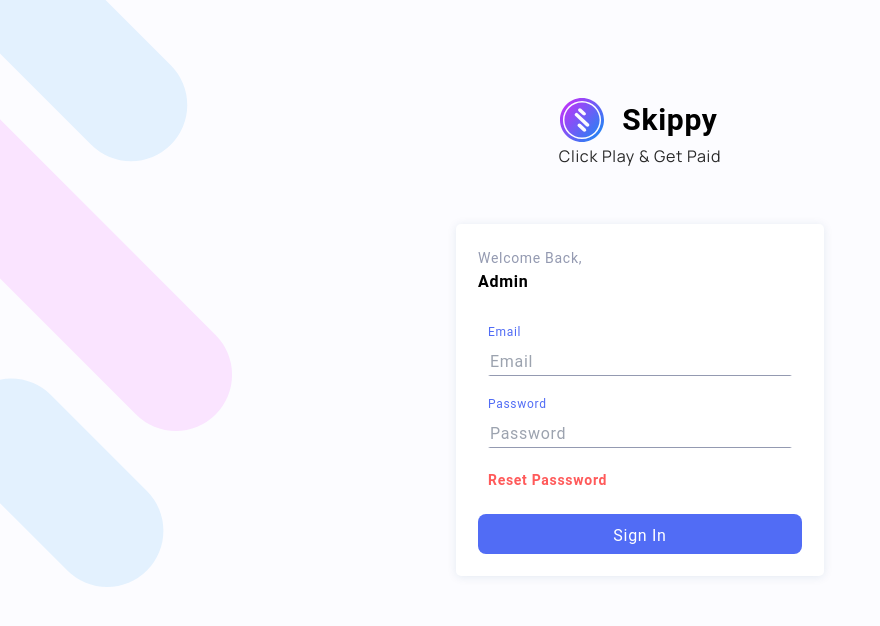
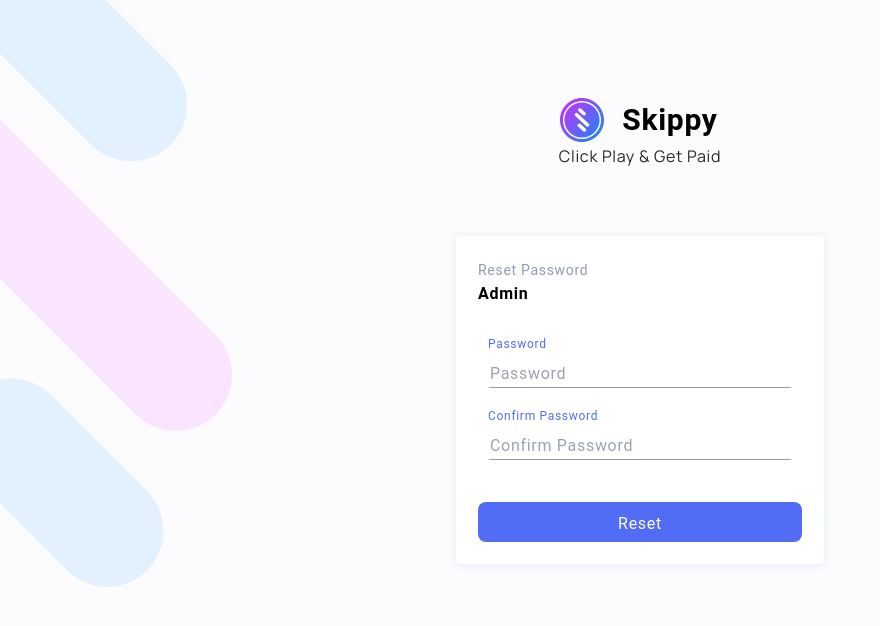
Before and after one commit to purplegate-technologies/skippy, a React (Create React App) app: page /reset in a window 1280 px wide. Before the commit this address led to /login. Shown: the top 626 px of the page, without its empty margins (0-880 px from the left). Built offline with nearby package versions, Linux system fonts and the light colour scheme.

Commit message:
update on olivermead laptop

```diff
--- a/src/App.tsx
+++ b/src/App.tsx
@@ -24,6 +24,7 @@ import FinanceDetails from "./pages/finance-details/FinanceDetails";
 import AdvertisementDetails from "./pages/advertisements-details/AdvertisementDetails";
 import InviteUser from "./pages/InviteUser/InviteUser";
 import VoucherDetails from "./pages/VoucherDetails/VoucherDetails";
+import ResetPassword from "./pages/login/ResetPassword";
 
 function App() {
   // const  token  = useAppSelector(selectCurrentToken)
@@ -32,6 +33,7 @@ function App() {
       <ToastContainer />
       <Routes>
         {/* public routes */}
+        <Route path="reset" element={<ResetPassword />} />
         <Route path="login" element={<LogIn />} />
         <Route path="*" element={<Navigate to='/' />} />
 
--- a/src/components/successModal/SuccessModal.tsx
+++ b/src/components/successModal/SuccessModal.tsx
@@ -1,6 +1,6 @@
 // import { ReactComponent as Cancel } from "../../assets/icons/Path.svg";
 // import { ReactComponent as Mark } from "../../assets/icons/checkmark.svg";
-import "./style.scss";
+import "./successModal.css";
 const SuccessModal = ({ icon, text, closeModal }: any) => {
   return (
     <div onClick={closeModal} className="successModal">
--- a/src/pages/login/LogIn.tsx
+++ b/src/pages/login/LogIn.tsx
@@ -1,6 +1,6 @@
 import './login.css'
 import CompanyLogo from "../../assets/svg/CompanyLogo"
-import { useNavigate } from 'react-router-dom'
+import { Link, useNavigate } from 'react-router-dom'
 // import { useLoginUserMutation } from '../../services/authApis'
 import { useAppDispatch, useAppSelector } from '../../app/hooks'
 import React, { useEffect, useRef, useState } from 'react'
@@ -148,7 +148,7 @@ const LogIn = () => {
             </div>
 
             <div className='mb-3 userInput'>
-              <span className="text-[#FF5A5A] font-bold text-sm">Reset Passsword</span>
+              <Link to="/reset" className="text-[#FF5A5A] font-bold text-sm">Reset Passsword</Link>
             </div>
 
             <div className="">
--- a/src/pages/login/ResetPassword.tsx
+++ b/src/pages/login/ResetPassword.tsx
@@ -1,48 +1,146 @@
-import React, { useState } from 'react'
+import React, { useEffect, useState } from 'react'
+import { useNavigate } from 'react-router-dom';
+import { toast } from 'react-toastify';
+import { useAppDispatch, useAppSelector } from '../../app/hooks';
+import CompanyLogo from '../../assets/svg/CompanyLogo';
+import LoginBackGIcons from '../../assets/svg/LoginBackGIcons';
+import Button from '../../components/button/Button';
 import Input from '../../components/input/Input';
+import SuccessModal from '../../components/successModal/SuccessModal';
+import { useResetMutation } from '../../features/auth/authApiSplice';
+import { selectCurrentToken } from '../../features/auth/authSlice';
+
+export interface initialStateType {
+  password?: string,
+  confirmPassword?: string
+}
+const initialState = {
+  password: "",
+  confirmPassword: "",
+}
 
 const ResetPassword = () => {
-    // const { register, formState, handleSubmit } = useForm();
-    const [isLoadng, setIsLoading] = useState(false);
+  const [formValue, setFormValue] = useState<initialStateType>(initialState)
+  const { password, confirmPassword } = formValue
+
+
   const [modal, setModal] = useState(false);
   const closeModal = () => {
     setModal(false);
   };
-    const onSubmit = (vals: any) => {
-      console.log(vals);
-      setIsLoading(false);
+  const token = useAppSelector(selectCurrentToken)
+
+  const navigate = useNavigate()
+  const dispatch = useAppDispatch()
+
+
+  const [reset, {
+    data: resetData,
+    isSuccess,
+    isError
+    // error,
+    // isLoading,
+  }] = useResetMutation()
+
+  const handleChange = (e: React.ChangeEvent<HTMLInputElement>) => setFormValue({ ...formValue, [e.target.name]: (e.target as HTMLInputElement).value })
+
+  useEffect(() => {
+
+  }, [])
+
+  const onSubmit = async () => {
+
+    try {
+      if (password !== confirmPassword) {
+        return toast.error("Password doesn't match")
+      }
+      if (password && confirmPassword) {
+
+        // const res = await reset({
+        await reset({
+          password,
+          confirmPassword,
+          token
+        }).unwrap();
+
+        // show toast
+        toast.success("success");
+
+        setFormValue({ password: '', confirmPassword: '' })
+        navigate("/login");
+      } else {
+        toast.error("Please fill all Input field")
+      }
+    } catch (err: any) {
+      console.warn(err);
+      if (err.status === "FETCH_ERROR") {
+        toast.error("Something went wrong, please try again...");
+      } else {
+        // toast.error(err.data._meta.error.message);
+      }
+    }
   };
+
+
+  useEffect(() => {
+    if (isSuccess) {
+      const { token, admin }: any = resetData
+      // dispatch(setUser({ user: admin, token}))
+     navigate('/', { replace: true })
+      toast.success("User Login Successfully")
+    }
+  }, [isSuccess, navigate])
+
+
   return (
-      <div className="reset">
-        {/* <AdminAuthLayout> */}
-          {/* <form onSubmit={handleSubmit(onSubmit)} className="loginBox" action=""> */}
-          <form onSubmit={() => null} className="loginBox" action="">
-            {/* <FormHead
-              title={"Reset Password"}
-              subTitle={"Enter your email below for password reset "}
-            /> */}
+    <div className="reset h-screen">
+      <div className="absolute scale-75 top-[-98px] left-[-40px]" >
+        <LoginBackGIcons />
+      </div>
+      <div className='loginBody'>
 
-            <Input
-              type="email"
-              name="email"
-              placeholder="Enter email address"
-              label="Email"
-            //   id="email"
-            //   register={register}
-            //   errors={formState.errors}
-            //   errMsg="invalid email input"
-            />
+        <div className='text-center logoLogin flex flex-col justify-center items-center absolute top-[13%] md:top-[12%]'>
+          <div className='flex items-center gap-5'>
+            <CompanyLogo className='md:scale-110 my-1' /> <h1 className='font-bold text-lg md:text-[30px]'>Skippy</h1>
+          </div>
+          <span className='text-center text-[18px] color-[#282828]'>Click Play & Get Paid</span>
+        </div>
 
-            {/* <SubmitBtn isLoading={isLoadng} btnText="Reset password" />
-            <FormFoot span="" link="Back to Login" linkTo="/login" /> */}
+        <div className="login z-10 p-3 w-full max-w-[23rem] md:bg-white bg-transparent">
+
+          <div className='p-[10px]'>
+            <span className='text-[#949AB1] text-sm'>Reset Password</span>
+            <h1 className='font-bold'>Admin</h1>
+          </div>
+
+          <form className='userInput' action="" onSubmit={onSubmit}>
+            {/* <p className={errMsg ? "errmsg ml-2 font-semibold" : "offscreen"}>{isError && <>{errMsg}</>}</p> */}
+            {/* <p ref={errRef} className={errMsg ? "errmsg text-center" : "offscreen"} aria-live="assertive">{errMsg}</p> */}
+            <div className="userInput">
+              <Input className="childinput" label="Password" type="password" name="password" value={password} placeholder='Password' onChange={handleChange} />
+            </div>
+
+            <div className="userInput">
+              <Input className="childinput" label="Confirm Password" type="password" name='confirmPassword' value={confirmPassword} placeholder='Confirm Password' onChange={handleChange} />
+            </div>
+
+            <div className='mb-3 userInput'>
+              {/* <Link to="reset" className="text-[#FF5A5A] font-bold text-sm">Reset Passsword</Link> */}
+            </div>
+
+            <div className="">
+              <Button className='w-full bg-[#516CF5] ' size='medium' type='submit'>Reset</Button>
+            </div>
           </form>
-        {/* </AdminAuthLayout> */}
-        {/* {modal && (
+
+        </div>
+      </div>
+      {modal && (
         <SuccessModal
           closeModal={closeModal}
           text={"Password set successfully!"}
         />
-        )} */}
+      )}
     </div>
   );
 };
```
Lines whose indentation alone changed are shown as unchanged.
